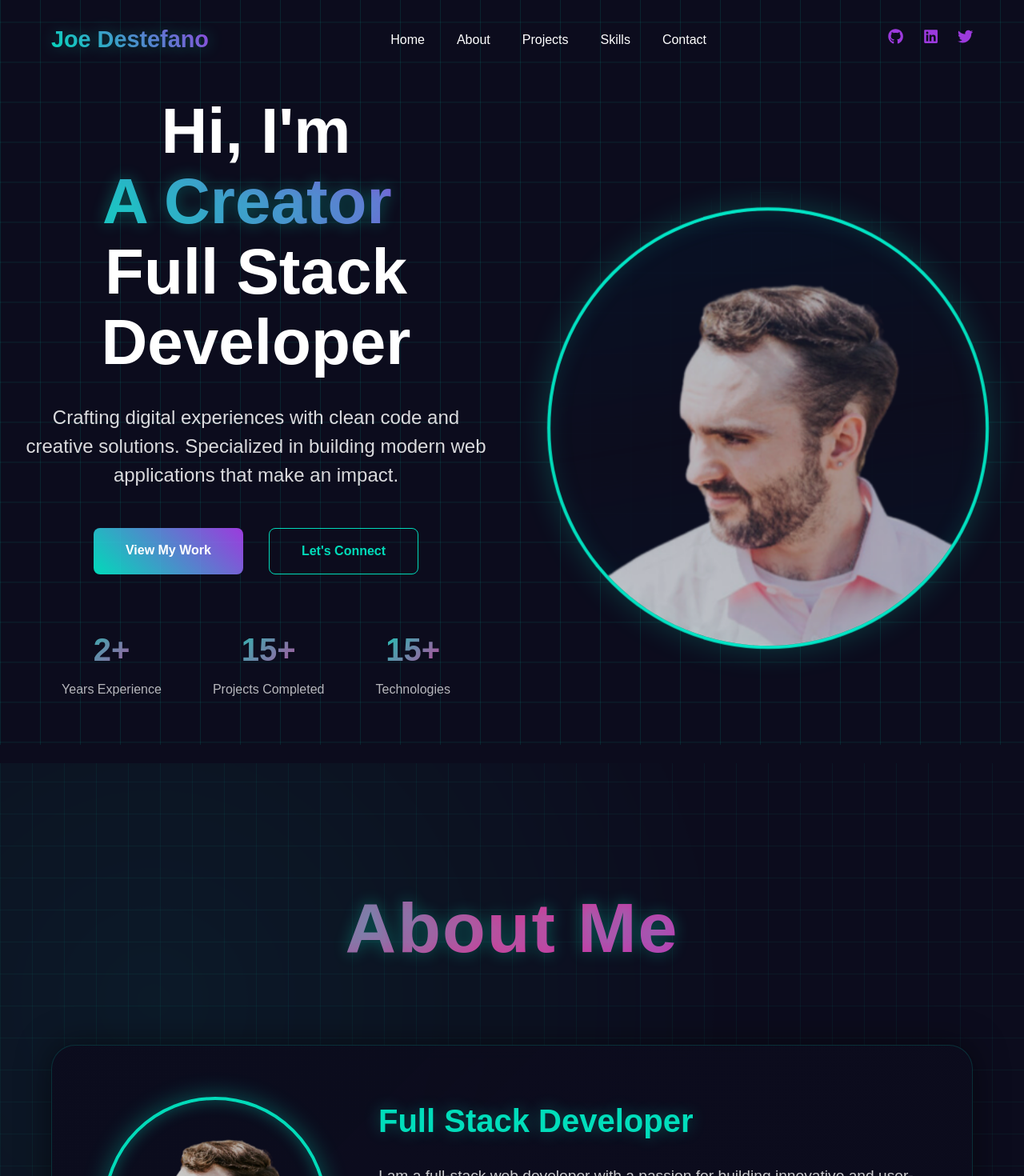
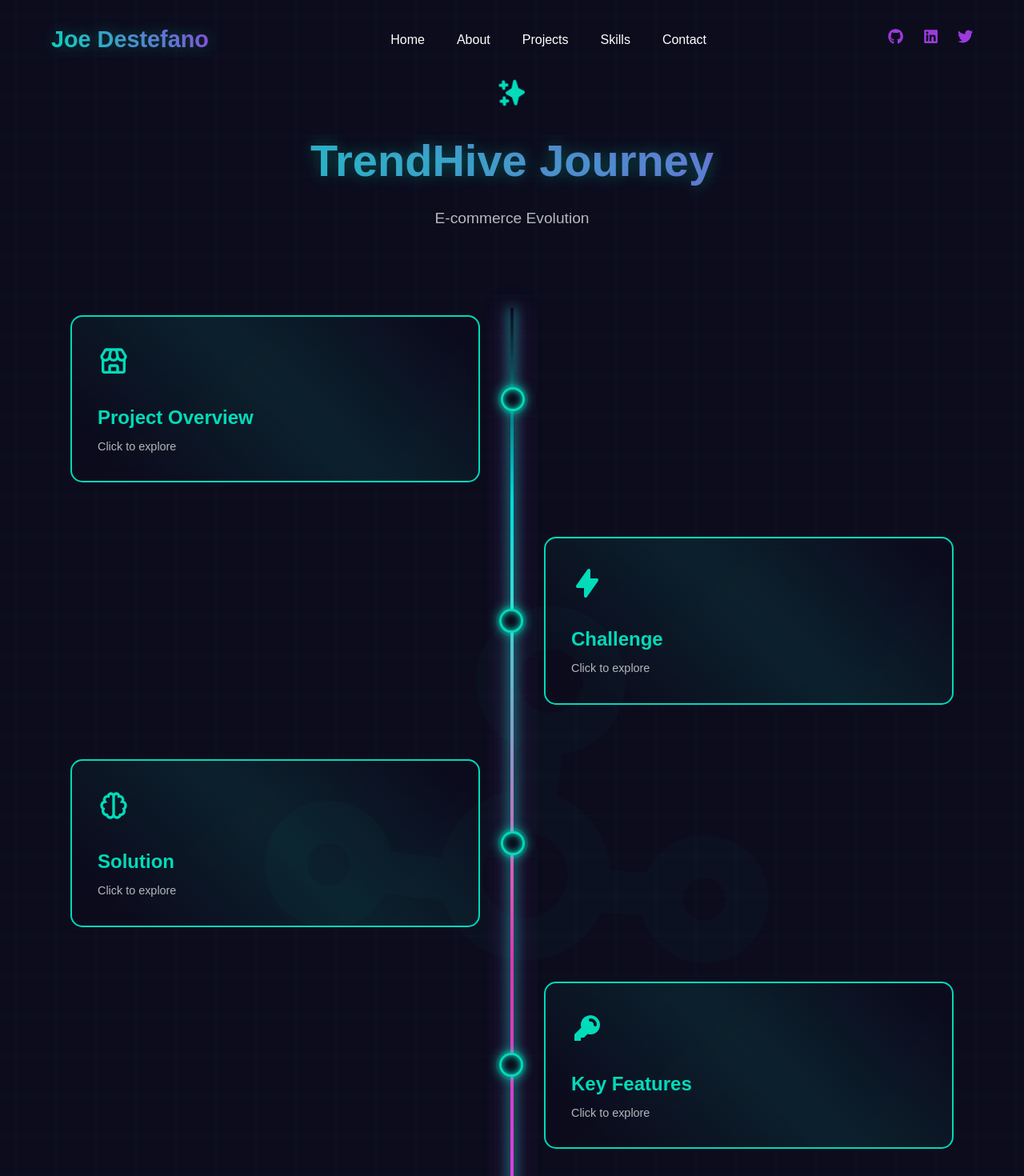
Before and after one commit to JDestefano11/React-Portfolio-Vite, a React (Vite) app: page /trendhive in a window 1280 px wide. Shown: the top 1470 px of the page at 80% size. Built offline with nearby package versions, Linux system fonts and the light colour scheme.

Commit message:
Implemented case study button and Added page visibility when clicking the case study button.

```diff
--- a/src/App.jsx
+++ b/src/App.jsx
@@ -1,14 +1,21 @@
 import React from "react";
+import { BrowserRouter, Routes, Route } from "react-router-dom";
 import HeroSection from "./components/HeroSection/HeroSection";
 import Navbar from "./components/Navbar/Navbar";
 import Contact from "./components/Contact/Contact";
 import ProjectSection from "./components/ProjectSection/ProjectSection";
 import About from "./components/About/About";
+import TrendHiveCaseStudy from "./pages/TrendHiveCaseStudy/TrendHiveCaseStudy";
 
 const App = () => {
   return (
+    <BrowserRouter>
+      <Navbar />
+      <Routes>
+        <Route
+          path="/"
+          element={
             <>
-      <Navbar />
               <div id="home">
                 <HeroSection />
               </div>
@@ -22,6 +29,11 @@ const App = () => {
                 <Contact />
               </div>
             </>
+          }
+        />
+        <Route path="/trendhive" element={<TrendHiveCaseStudy />} />
+      </Routes>
+    </BrowserRouter>
   );
 };
 
--- a/src/components/ProjectSection/ProjectSection.css
+++ b/src/components/ProjectSection/ProjectSection.css
@@ -236,6 +236,30 @@
   box-shadow: var(--aurora-glow);
 }
 
+.action-btn.case-study {
+  background: linear-gradient(135deg, var(--aurora-purple), var(--aurora-pink));
+  color: var(--digital-black);
+  border: 1px solid rgba(182, 67, 255, 0.3);
+  display: flex;
+  align-items: center;
+  justify-content: center;
+  gap: 0.8rem;
+  padding: 0.7rem;
+  border-radius: 8px;
+  transition: all 0.3s ease;
+  font-weight: 600;
+}
+
+.action-btn.case-study:hover {
+  transform: translateY(-2px);
+  box-shadow: 0 0 20px rgba(182, 67, 255, 0.3);
+  background: linear-gradient(135deg, var(--aurora-pink), var(--aurora-purple));
+}
+
+.action-btn.case-study .btn-icon {
+  font-size: 1.2rem;
+}
+
 @keyframes cardFloat {
   0%,
   100% {
--- a/src/components/ProjectSection/ProjectSection.jsx
+++ b/src/components/ProjectSection/ProjectSection.jsx
@@ -1,12 +1,26 @@
 import { useState, useMemo } from "react";
-import { FaGithub, FaRocket } from "react-icons/fa";
+import { FaGithub, FaRocket, FaBookReader } from "react-icons/fa";
 import LazyLoad from "react-lazy-load";
 import "./ProjectSection.css";
 import TrendHive from "../../images/TrendHive.png";
 import ChatApp from "../../images/f5d3797c-7f94-491f-9084-385acf9fc856-B8l4qfms.jpg";
 import MeetApp from "../../images/MeetApp.png";
+import { Link } from "react-router-dom";
 
 const ProjectCard = ({ project }) => {
+  const getCaseStudyPath = (id) => {
+    switch (id) {
+      case 1:
+        return "/trendhive";
+      case 2:
+        return "/meetapp";
+      case 3:
+        return "/chatapp";
+      default:
+        return "/";
+    }
+  };
+
   return (
     <div className="epic-card">
       <div className="card-glow"></div>
@@ -38,6 +52,13 @@ const ProjectCard = ({ project }) => {
               <FaGithub className="btn-icon" />
               Source Code
             </a>
+            <Link
+              to={getCaseStudyPath(project.id)}
+              className="action-btn case-study"
+            >
+              <FaBookReader className="btn-icon" />
+              Case Study
+            </Link>
           </div>
         </div>
       </div>
--- /dev/null
+++ b/src/pages/TrendHiveCaseStudy/TrendHiveCaseStudy.jsx
@@ -0,0 +1,158 @@
+import React, { useState, Suspense, useLayoutEffect } from "react";
+import "./TrendHiveCaseStudy.css";
+
+// Lazy load icons for better performance
+const BiStore = React.lazy(() =>
+  import("react-icons/bi").then((module) => ({ default: module.BiStore }))
+);
+const HiLightningBolt = React.lazy(() =>
+  import("react-icons/hi").then((module) => ({
+    default: module.HiLightningBolt,
+  }))
+);
+const BiBrain = React.lazy(() =>
+  import("react-icons/bi").then((module) => ({ default: module.BiBrain }))
+);
+const HiKey = React.lazy(() =>
+  import("react-icons/hi").then((module) => ({ default: module.HiKey }))
+);
+const BiCodeAlt = React.lazy(() =>
+  import("react-icons/bi").then((module) => ({ default: module.BiCodeAlt }))
+);
+const HiSparkles = React.lazy(() =>
+  import("react-icons/hi").then((module) => ({ default: module.HiSparkles }))
+);
+const IoClose = React.lazy(() =>
+  import("react-icons/io5").then((module) => ({ default: module.IoClose }))
+);
+const BiNetworkChart = React.lazy(() =>
+  import("react-icons/bi").then((module) => ({
+    default: module.BiNetworkChart,
+  }))
+);
+
+export const TrendHiveCaseStudy = () => {
+  const [activeSection, setActiveSection] = useState(null);
+
+  useLayoutEffect(() => {
+    window.scrollTo({
+      top: 0,
+      behavior: "instant",
+    });
+  }, []);
+
+  const sections = [
+    {
+      id: 1,
+      title: "Project Overview",
+      icon: <BiStore />,
+      description:
+        "TrendHive is a cutting-edge e-commerce store dedicated to delivering a seamless shopping experience. We offer a curated selection of trendy and timeless clothing for the whole family. The goal was to create an intuitive and dynamic platform with real-time shopping cart updates and smooth user navigation.",
+    },
+    {
+      id: 2,
+      title: "Challenge",
+      icon: <HiLightningBolt />,
+      description:
+        "Handling dynamic cart data when updating items, sizes, and quantities turned out to be challenging. The cart needed to reflect changes instantly without disrupting the user experience. A key challenge was ensuring the correct cart updates and removal of items when changes were made.",
+    },
+    {
+      id: 3,
+      title: "Solution",
+      icon: <BiBrain />,
+      description:
+        "We restructured the cart logic in the useEffect hook and implemented functions for updating quantities and removing items. Additionally, we used real-time updates for the shopping cart and dynamically fetched product data from the server, ensuring smooth user interactions and accurate cart reflections.",
+    },
+    {
+      id: 4,
+      title: "Key Features",
+      icon: <HiKey />,
+      description:
+        "TrendHive includes a comprehensive set of features: \n- User Authentication \n- Product Catalog with categories \n- Shopping Cart Management \n- Secure Checkout with payment integration \n- Order Tracking \n- User Reviews \n- Admin Panel for managing products \n- Responsive design across all devices",
+    },
+    {
+      id: 5,
+      title: "Development Process",
+      icon: <BiCodeAlt />,
+      description:
+        "The development process was broken down into key steps: \n- Planning and Setup \n- UI/UX Design focused on simplicity and speed \n- Frontend Development with React and Redux for state management \n- Cart and Checkout Implementation for seamless transactions \n- Testing and Deployment, ensuring performance across devices",
+    },
+    {
+      id: 6,
+      title: "Results",
+      icon: <HiSparkles />,
+      description:
+        "TrendHive now offers a smooth, dynamic cart system, responsive UI, and a full-featured checkout process. The platform's performance has improved, and user engagement has increased due to an intuitive interface and seamless shopping experience.",
+    },
+  ];
+
+  return (
+    <div className="timeline-container">
+      <div className="timeline-header">
+        <Suspense fallback={<div>Loading...</div>}>
+          <HiSparkles className="timeline-spark-icon" />
+        </Suspense>
+        <h1>TrendHive Journey</h1>
+        <div className="timeline-subtitle">E-commerce Evolution</div>
+      </div>
+
+      <div className="timeline">
+        {sections.map((section, index) => (
+          <div
+            key={section.id}
+            className={`timeline-item ${index % 2 === 0 ? "left" : "right"}`}
+          >
+            <div
+              className="timeline-content"
+              onClick={() => setActiveSection(section)}
+            >
+              <Suspense fallback={<div>Loading...</div>}>
+                <div className="timeline-icon">{section.icon}</div>
+              </Suspense>
+              <h3>{section.title}</h3>
+              <div className="timeline-preview">Click to explore</div>
+            </div>
+          </div>
+        ))}
+      </div>
+
+      {activeSection && (
+        <div
+          className="timeline-modal-overlay"
+          onClick={() => setActiveSection(null)}
+        >
+          <div
+            className="timeline-modal-content"
+            onClick={(e) => e.stopPropagation()}
+          >
+            <div className="timeline-modal-header">
+              <Suspense fallback={<div>Loading...</div>}>
+                <div className="timeline-modal-icon">{activeSection.icon}</div>
+              </Suspense>
+              <h2>{activeSection.title}</h2>
+              <button
+                className="timeline-close-button"
+                onClick={() => setActiveSection(null)}
+              >
+                <Suspense fallback={<div>Loading...</div>}>
+                  <IoClose />
+                </Suspense>
+              </button>
+            </div>
+            <div className="timeline-modal-body">
+              {activeSection.description.split("\n").map((line, index) => (
+                <p key={index}>{line}</p>
+              ))}
+            </div>
+          </div>
+        </div>
+      )}
+
+      <Suspense fallback={<div>Loading...</div>}>
+        <BiNetworkChart className="timeline-network-icon" />
+      </Suspense>
+    </div>
+  );
+};
+
+export default TrendHiveCaseStudy;
```
Also changed, not shown: src/pages/MeetAppCaseStudy/MeetAppCaseStudy.css (renamed from src/components/pages/MeetAppCaseStudy/MeetAppCaseStudy.css), src/pages/MeetAppCaseStudy/MeetAppCaseStudy.jsx (renamed from src/components/pages/MeetAppCaseStudy/MeetAppCaseStudy.jsx), src/pages/MoviesFlixCaseStudy/MoviesFlixCaseStudy.css (renamed from src/components/pages/MoviesFlixCaseStudy/MoviesFlixCaseStudy.css), src/pages/MoviesFlixCaseStudy/MoviesFlixCaseStudy.jsx (renamed from src/components/pages/MoviesFlixCaseStudy/MoviesFlixCaseStudy.jsx), src/pages/TrendHiveCaseStudy/TrendHiveCaseStudy.css (renamed from src/components/pages/TrendHiveCaseStudy/TrendHiveCaseStudy.css). Lines whose indentation alone changed are shown as unchanged.
